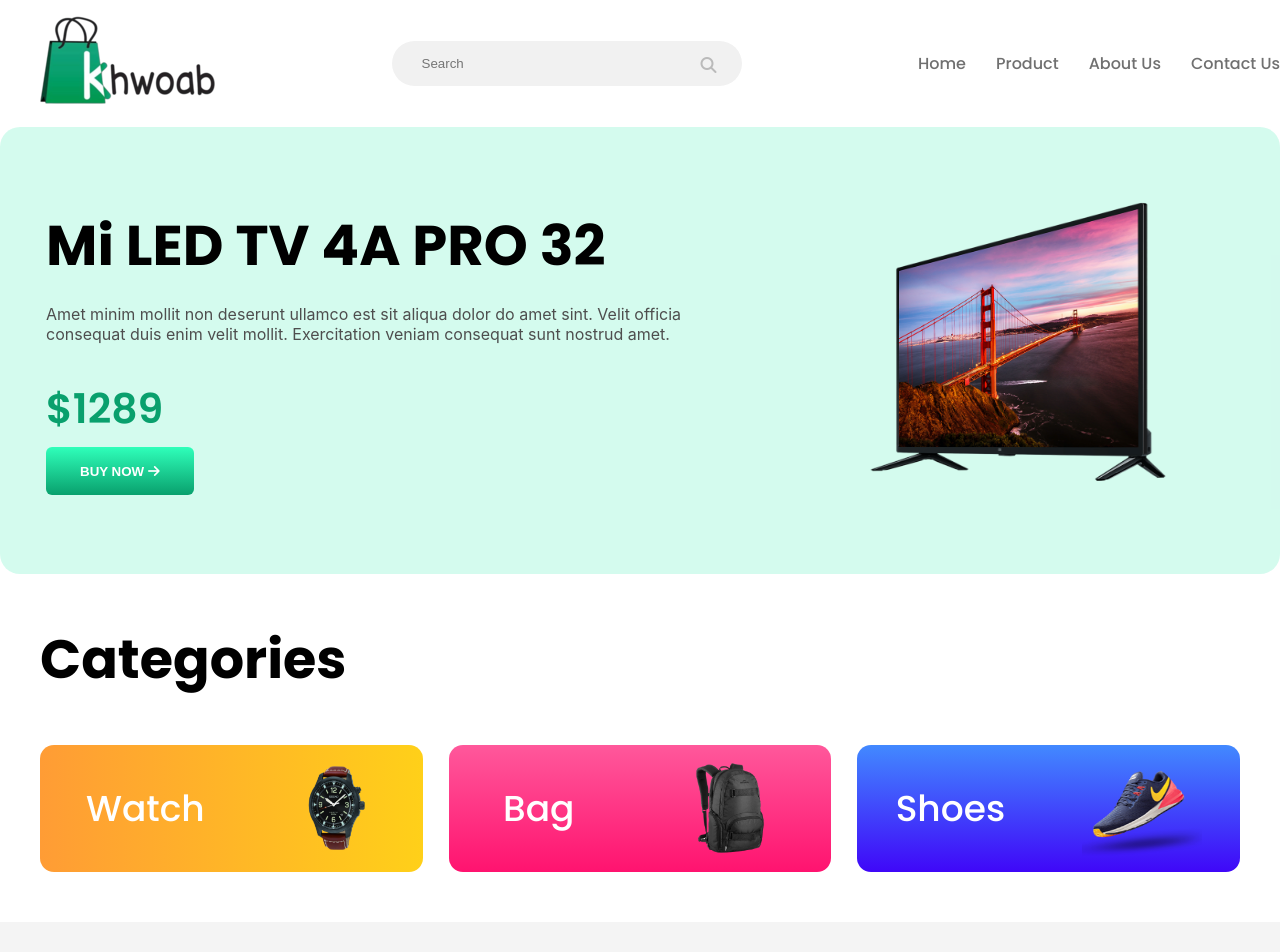
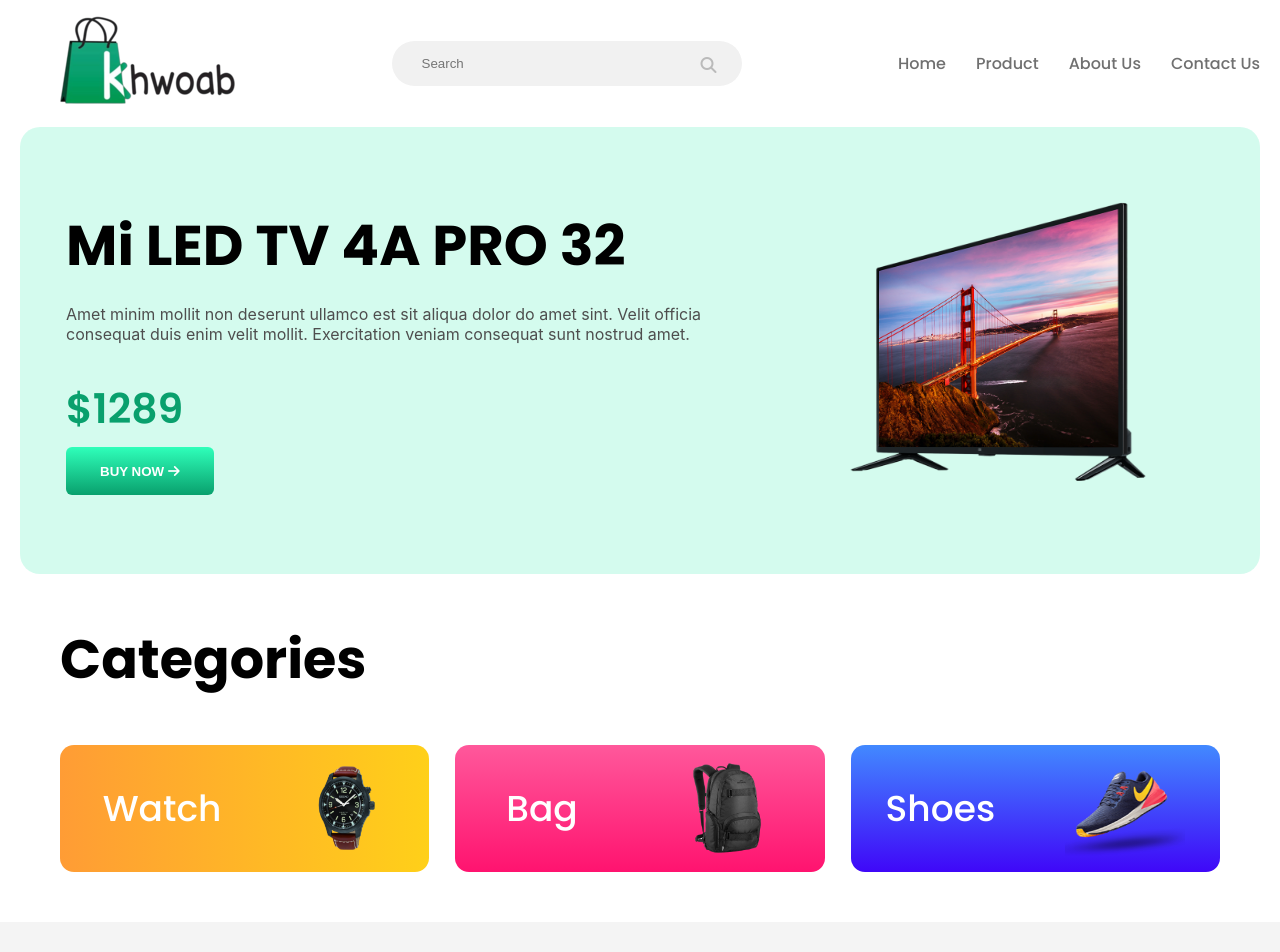
Before and after one commit to gulamrasul23/khwoab-commerce-repo, a plain HTML site: page index.html in a window 1280 px wide. Shown: the top 952 px of the page. Drawn offline with Linux system fonts and the light colour scheme.

Commit message:
index.html

```diff
--- a/styles/style.css
+++ b/styles/style.css
@@ -13,11 +13,11 @@ header {
 /* Shear style */
 
 .container {
-  max-width: 1280px;
+  max-width: 1240px;
   margin: auto;
 }
 .container-2 {
- max-width: 1200px;
+ max-width: 1160px;
  margin: auto;
 }
 .poppins-regular {
```
